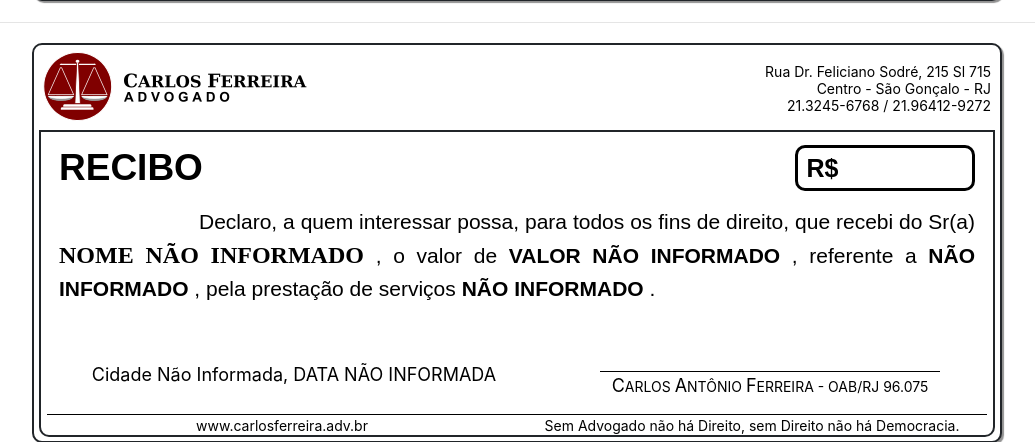
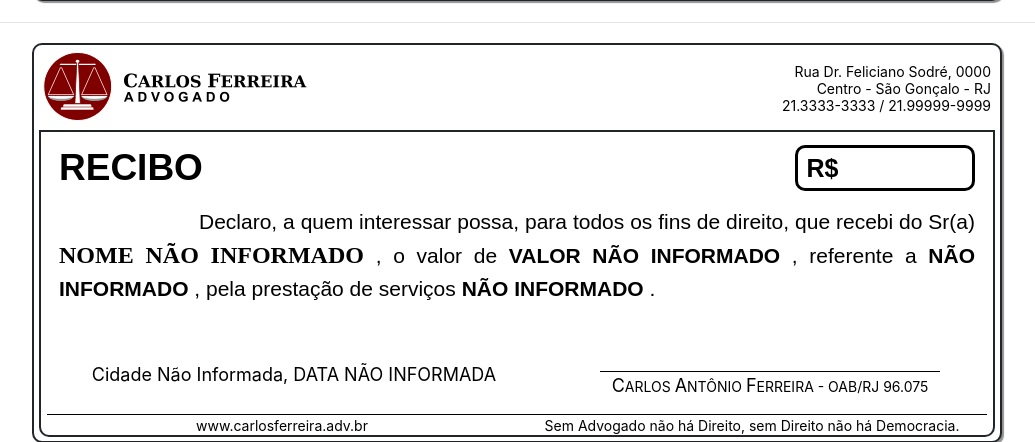
Before and after one commit to rmelojs/gera-recibo, a PHP site: page /print-rec.php in a window 1280 px wide. Shown: the part 419-861 px from the top of the page, without its empty margins (143-1178 px from the left). Run offline with PHP 8.4, Linux system fonts and the light colour scheme; data that the repository does not hold is empty.

Commit message:
removed comments

```diff
--- a/print-rec.php
+++ b/print-rec.php
@@ -12,26 +12,19 @@
 <?php
     ini_set('default_charset','utf-8');
 
-//session_start();
     $name_pag = isset($_POST['name_pag'])?($_POST['name_pag']):"NOME NÃO INFORMADO    ";
-//    $_SESSION['name_pag']=$name_pag;
 
     $amount   = isset($_POST['amount'  ])?($_POST['amount'  ]):"&nbsp;&nbsp;&nbsp;&nbsp;&nbsp;&nbsp;&nbsp;&nbsp;&nbsp;&nbsp;&nbsp;&nbsp;&nbsp;&nbsp;&nbsp;&nbsp;&nbsp;";
-//    $_SESSION['amount'  ]=$amount;
 
     $value_inwords = isset($_POST['value_inwords'])?($_POST['value_inwords'  ]):"VALOR NÃO INFORMADO   ";
-//    $_SESSION['value_inwords']=$value_inwords;
 
     $referent = isset($_POST['referent'])?($_POST['referent']):"  NÃO INFORMADO       ";
-//    $_SESSION['referent']=$referent;
 
     $serv_jur = isset($_POST['serv_jur'])?($_POST['serv_jur']):" NÃO INFORMADO        ";
-//    $_SESSION['serv_jur']=$serv_jur;
 
     $cidade = isset($_POST['cidade'])?($_POST['cidade']):"Cidade Não Informada";
 
     $date     = isset($_POST['date'    ])?($_POST['date'    ]):"DATA NÃO INFORMADA    ";
-//    $_SESSION['date']=$date;
 
     setlocale(LC_TIME, 'pt_BR', 'pt_BR.utf-8', 'pt_BR.utf-8', 'portuguese');
     date_default_timezone_set('America/Sao_Paulo');
@@ -64,7 +57,6 @@
                         <div class="amount" id="amount">
                             <?php
                             echo "<b>R$ $amount</b>";
-                            //echo "<b>R$ ".number_format($amount,2,",","."). "</b>";
                             ?>
                         </div>
                     </div>
@@ -82,7 +74,6 @@
                 <div class="date" id="date">
                     <?php
                     echo "<span class='assina'>$cidade, $date";
-                    /* strftime('%d de %B de %Y', strtotime($date)) */  /* .strftime('%d de %B de %Y', strtotime('today'))."</span>"; */
                     ?>
                 </div>
 
@@ -108,14 +99,13 @@
                 <img src="logotipo_recibo-online_vermelho_h73px.png" alt="">
             </div>
             <div class="phones" id="phones">
-                Rua Dr. Feliciano Sodré, 215 Sl 715
+                Rua Dr. Feliciano Sodré, 0000
             </div>
             <div class="phones1" id="phones1">
                 Centro - São Gonçalo - RJ
             </div>
             <div class="phones2" id="phones2">
-                <!-- <span class="ttel">  -->
-                21.3245-6768 / 21.96412-9272 <!-- </spam> -->
+                21.3333-3333 / 21.99999-9999 <!-- </spam> -->
             </div>
         </div>
 
@@ -128,7 +118,6 @@
                         <div class="amount" id="amount">
                             <?php
                             echo "<b>R$ $amount</b>";
-                            //echo "<b>R$ ".number_format($amount,2,",","."). "</b>";
                             ?>
                         </div>
                     </div>
@@ -146,7 +135,6 @@
                 <div class="date" id="date">
                     <?php
                     echo "<span class='assina'>$cidade, $date";
-                    /* strftime('%d de %B de %Y', strtotime($date)) */  /* .strftime('%d de %B de %Y', strtotime('today'))."</span>"; */
                     ?>
                 </div>
 
```
